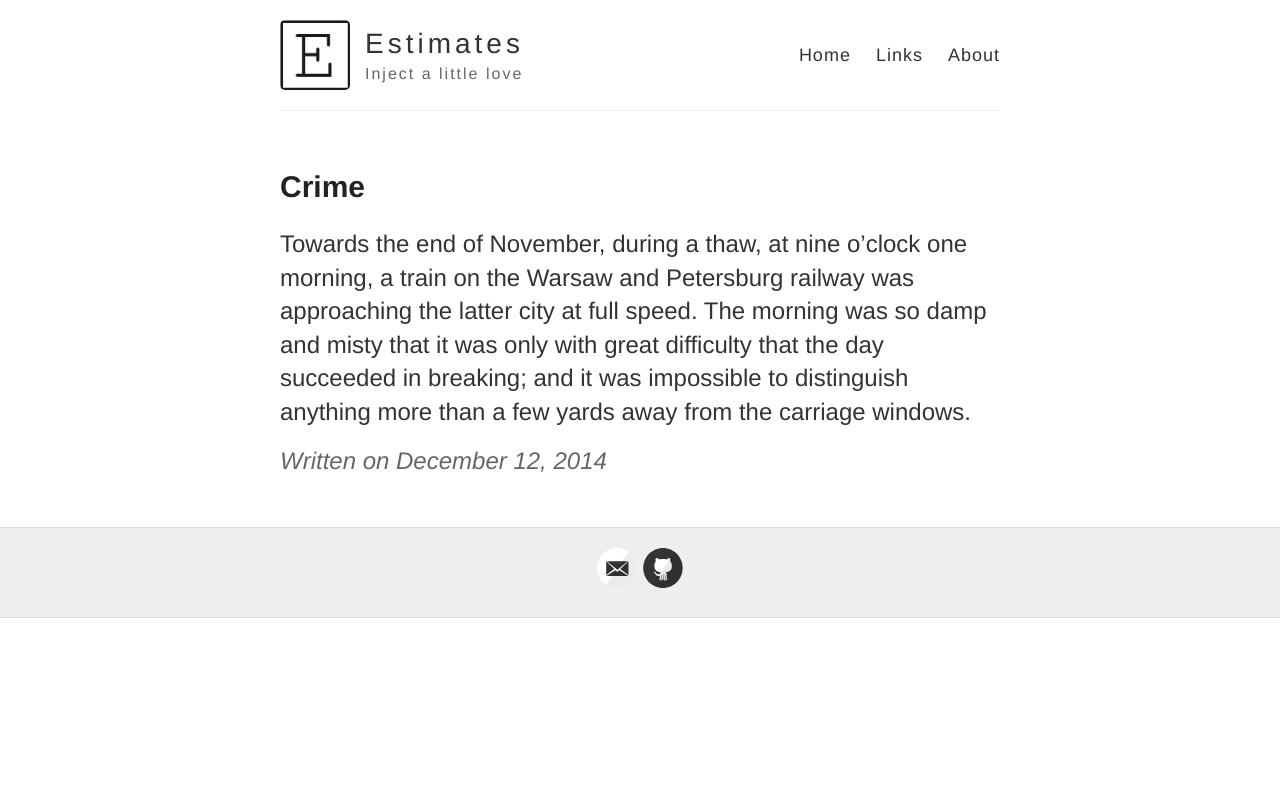
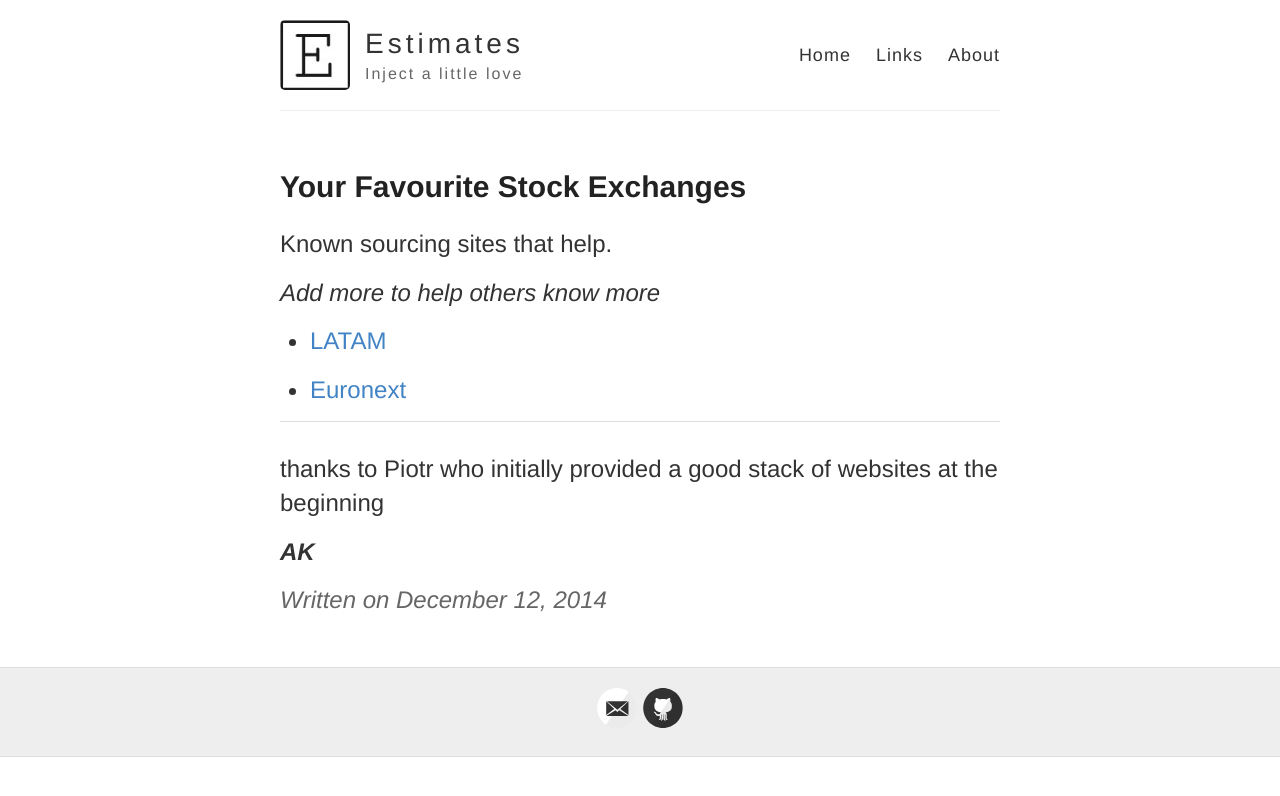
Before and after one commit to Estimates/estimates.github.io, a Jekyll site: the page built from _posts/2014-12-12-Crime.md, in a window 1280 px wide. Shown: the top 796 px of the page. Built offline with Jekyll 4.4.1, drawn with Linux system fonts in a browser that asks for light colours.

Commit message:
new change

```diff
--- a/_posts/2014-12-12-Crime.md
+++ b/_posts/2014-12-12-Crime.md
@@ -1,11 +1,21 @@
 ---
 layout: post
-title: Crime
+title: Your Favourite Stock Exchanges
 ---
 
-Towards the end of November, during a thaw, at nine o'clock one morning,
-a train on the Warsaw and Petersburg railway was approaching the latter
-city at full speed. The morning was so damp and misty that it was only
-with great difficulty that the day succeeded in breaking; and it was
-impossible to distinguish anything more than a few yards away from the
-carriage windows.
+Known sourcing sites that help.
+
+_Add more to help others know more_
+
+* [LATAM](http://siteempresas.bovespa.com.br/consbov/InfoPerEventuaisBuscData.asp?site=C&ccvm=&razao=&acao=undefined)
+
+* [Euronext](https://www.euronext.com/en/newsroom/company-press-releases)
+
+
+
+
+
+<hr>
+thanks to Piotr who initially provided a good stack of websites at the beginning
+
+_**AK**_
```
